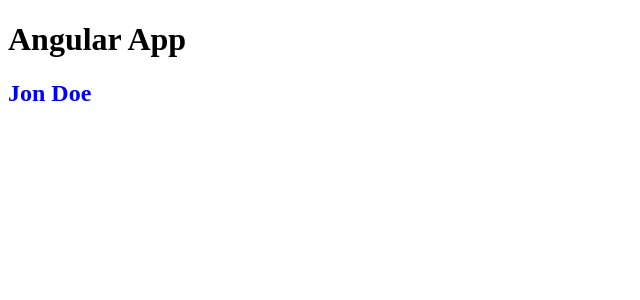
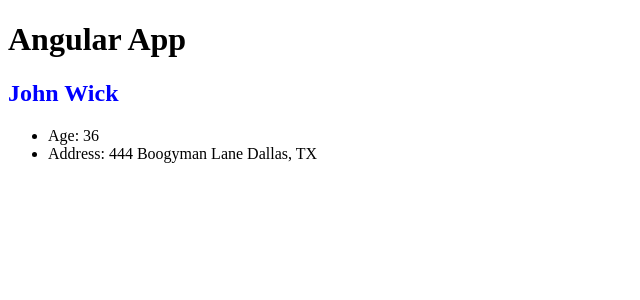
Before and after one commit to Sean-Char/Angular-Exploration, an Angular app: page / in a window 1280 px wide. Shown: the top 300 px of the page, without its empty margins (0-640 px from the left). Built offline with nearby package versions, Linux system fonts and the light colour scheme.

Commit message:
String Interpolation

```diff
--- a/src/app/components/user/user.component.html
+++ b/src/app/components/user/user.component.html
@@ -1 +1,10 @@
-<h2>Jon Doe</h2>
+<h2>{{ firstName }} {{ lastName }}</h2>
+<ul>
+  <!-- <li>Age: {{ age }}</li> -->
+  <li>Age: {{ showAge() }}</li>
+  <li>Address: {{ address.street }} {{ address.city }}, {{ address.state }}</li>
+</ul>
+
+
+<!-- {{ 'Hello' }}
+{{ 1 + 1 }} -->
--- a/src/app/components/user/user.component.ts
+++ b/src/app/components/user/user.component.ts
@@ -11,20 +11,18 @@ export class UserComponent {
   firstName = 'John';
   lastName = 'Wick';
   age = 34;
+  address = {
+    street: '444 Boogyman Lane',
+    city: 'Dallas',
+    state: 'TX'
+  };
 
   // Methods
   constructor() {
-    this.sayHello();
-    console.log(this.age);
-    this.hasBirthday();
-    console.log(this.age);
+
   }
 
-  sayHello() {
-    console.log(`Hello Mr. ${this.lastName}`);
-  }
-
-  hasBirthday() {
-    this.age += 1;
+  showAge() {
+    return this.age + 2;
   }
 }
```
